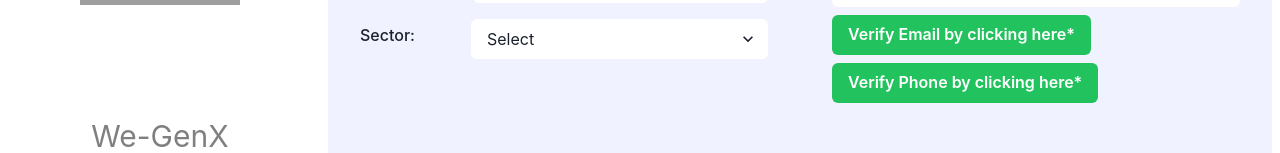
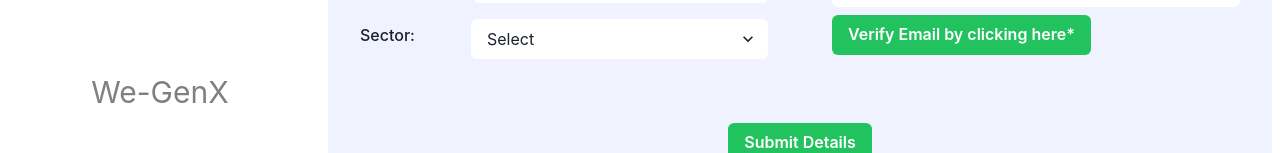
Before and after one commit to aditya-kd/visionx, a React (Create React App) app: page /investor-details in a window 1280 px wide. Shown: the part 381-534 px from the top of the page. Built offline with nearby package versions, Linux system fonts and the light colour scheme; grey boxes are pictures that could not be loaded.

Commit message:
Error fix

```diff
--- a/src/components/investors/InvestBankDetails.jsx
+++ b/src/components/investors/InvestBankDetails.jsx
@@ -141,11 +141,6 @@ export default function InvestorDetails() {
                       Verify Email by clicking here*
                       </Button>
                   </Box>
-                  <Box>
-                      <Button type="submit" colorScheme={"whatsapp"} width={'fit-content'}>
-                      Verify Phone by clicking here*
-                      </Button>
-                  </Box>
                 </Stack>
               </SimpleGrid>
             </Box>
--- a/src/components/investors/InvestorLogin.jsx
+++ b/src/components/investors/InvestorLogin.jsx
@@ -211,7 +211,7 @@ const LoginForm = () => {
         // console.log(data.user.displayName);
         alert("User registered");
         console.log(data.user.displayName, data.user.email);
-        const url = "http://localhost:5000/register";
+        const url = "https://visionx.onrender.com/register";
         fetch(url, {
           method: "POST",
           crossDomain: true,
```
